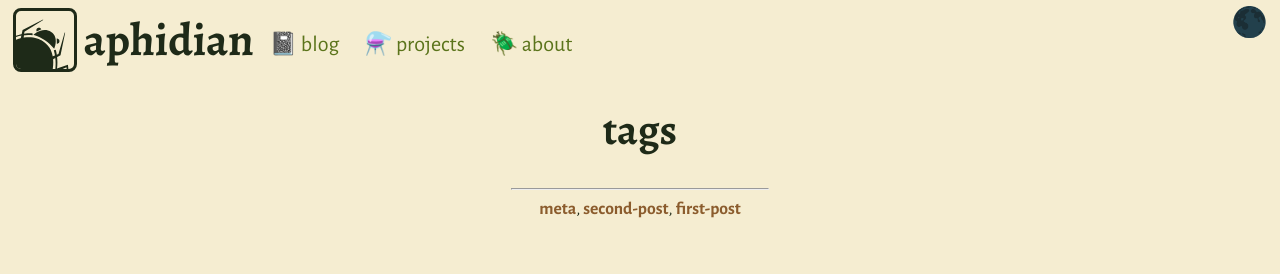
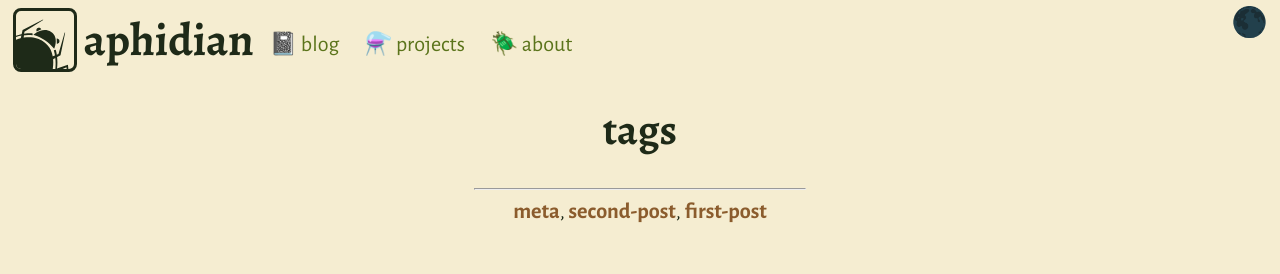
Before and after one commit to aphidianxyz/aphidian.xyz, a SvelteKit app: page /blog/tags in a window 1280 px wide. Shown: the top 274 px of the page. Built offline with nearby package versions, Linux system fonts and the light colour scheme.

Commit message:
clean up css for tags base route and tag slugs using constants and merging css rules

```diff
--- a/src/routes/+layout.ts
+++ b/src/routes/+layout.ts
@@ -89,13 +89,17 @@ export const load: LayoutLoad = () => {
             desc: "about aphids",
         },
     };
+    const BLOG_ENTRY_ARTICLE_FONT = "calc(0.8vw + 12px)";
     const elementSizes: ElementSizes = {
-        pageH1Font: "calc(1vw + 30px)",
+        H1Font: "calc(1vw + 30px)",
+        H1Divider: "calc(25% + 10px)",
         blogEntryHR: "calc(10% + 50px)",
-        blogEntryArticleFont: "calc(0.8vw + 12px)",
+        blogEntryArticleFont: BLOG_ENTRY_ARTICLE_FONT,
         blogEntryArticleEle: "calc(35vw + 205px)",
         blogEntryTagsNav: "calc(50vw + 50px)",
         blogEntryCode: "calc(0.5vw + 10px)",
+        tagsHomeNavEle: "calc(50vw + 50px)",
+        tagsFont: BLOG_ENTRY_ARTICLE_FONT,
     };
 
     return {
--- a/src/routes/blog/tags/+page.svelte
+++ b/src/routes/blog/tags/+page.svelte
@@ -3,7 +3,11 @@
     import type { LayoutProps } from './$types';
 
     import { darkMode } from '../../darkModeState.svelte';
+    import type { ElementSizes } from '../../proxy+layout';
     let { data }: LayoutProps = $props();
+
+    // element sizes
+    const sizes: ElementSizes = data.elementSizes;
 
     // colors
     let dark: boolean = $derived(darkMode.state);
@@ -23,9 +27,9 @@
 </script>
 
 <style>
-    h1 {
+    main, nav {
+        display: flex;
         font-family: Alegreya;
-        font-size: calc(1vw + 30px);
     }
 
     a {
@@ -37,30 +41,27 @@
         text-decoration: underline;
     }
 
-    div {
-        display: flex;
+    main {
         flex-direction: column;
         align-items: center;
         align-content: center;
     }
 
     nav {
-        display: flex;
         flex-wrap: wrap;
         justify-content: center;
-        width: calc(50vw + 50px);
         font-family: AlegreyaSans;
-        font-size: calc(0.6vw + 10px);
     }
 
     hr {
         margin-top: 0;
-        width: 20%;
     }
 </style>
 
-<div>
-    <h1>
+<main>
+    <h1
+        style:font-size={sizes.H1Font}
+    >
         <a
             style:color={titleColor}
             href="/blog/tags"
@@ -69,9 +70,12 @@
         </a>
     </h1>
     <hr
+        style:width={sizes.H1Divider}
         style:color={titleColor}
     >
     <nav
+        style:width={sizes.tagsHomeNavEle}
+        style:font-size={sizes.tagsFont}
         style:color={titleColor}
     >
         {#each uniqueTags as tag, i}
@@ -83,4 +87,4 @@
             </a>{#if i < uniqueTags.length - 1},&nbsp;{/if}
         {/each}
     </nav>
-</div>
+</main>
--- a/src/routes/blog/tags/[slug]/+page.svelte
+++ b/src/routes/blog/tags/[slug]/+page.svelte
@@ -3,10 +3,14 @@
     import type { PageProps } from './$types';
     import type { blogEntry } from '../../+layout';
     import type { ColorPalette, ColorHex } from '../../../+layout';
+    import type { ElementSizes } from '../../../proxy+layout';
 
     import { darkMode } from '../../../darkModeState.svelte';
 
     let { data }: LayoutProps & PageProps = $props();
+
+    // element sizes
+    const sizes: ElementSizes = data.elementSizes;
 
     // color
     let dark: boolean = $derived(darkMode.state);
@@ -19,27 +23,26 @@
 </script>
 
 <style>
-    main {
+    main, nav {
         display: flex;
         flex-direction: column;
+    }
+
+    main {
         align-items: center;
     }
 
     h1 {
         font-family: Alegreya;
-        font-size: calc(1vw + 30px);
+        font-size: var(--pageTitleFont);
     }
 
     nav {
-        display: flex;
-        flex-direction: column;
         font-family: AlegreyaSans;
-        font-size: calc(0.6vw + 10px);
     }
 
     hr {
         margin-top: 0;
-        width: 20%;
     }
 
     a {
@@ -52,7 +55,9 @@
 </style>
 
 <main>
-    <h1>
+    <h1
+        style:font-size={sizes.H1Font}
+    >
         <a
             style:color={primaryColor}
             href="/blog/tags/{data.tagName}"
@@ -61,9 +66,12 @@
         </a>
     </h1>
     <hr
+        style:width={sizes.H1Divider}
         style:color={primaryColor}
     >
-    <nav>
+    <nav
+        style:font-size={sizes.blogEntryArticleFont}
+    >
         {#each matches as match}
             <a
                 style:color={entryColor}
```
Also changed, not shown: src/routes/blog/[slug]/+page.svelte (+4 -4 lines).
